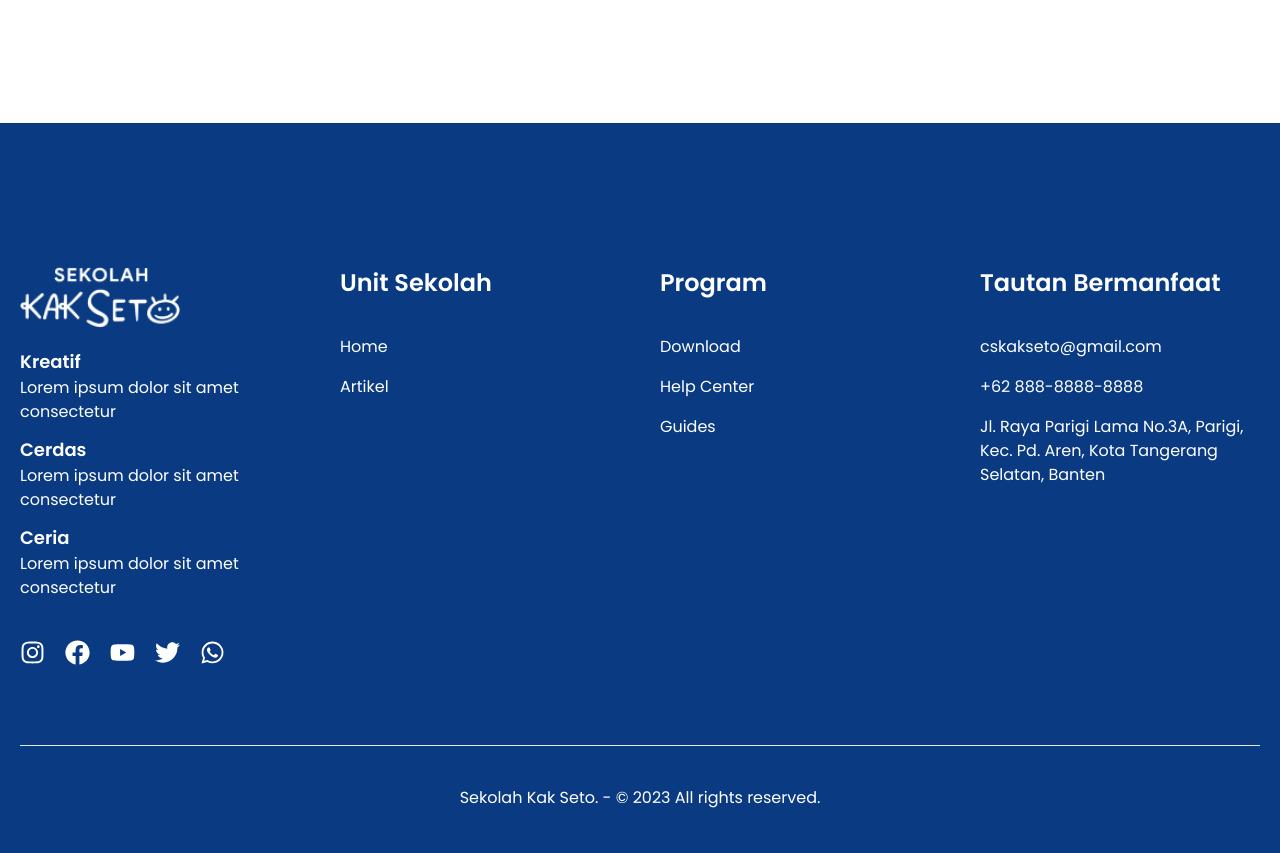
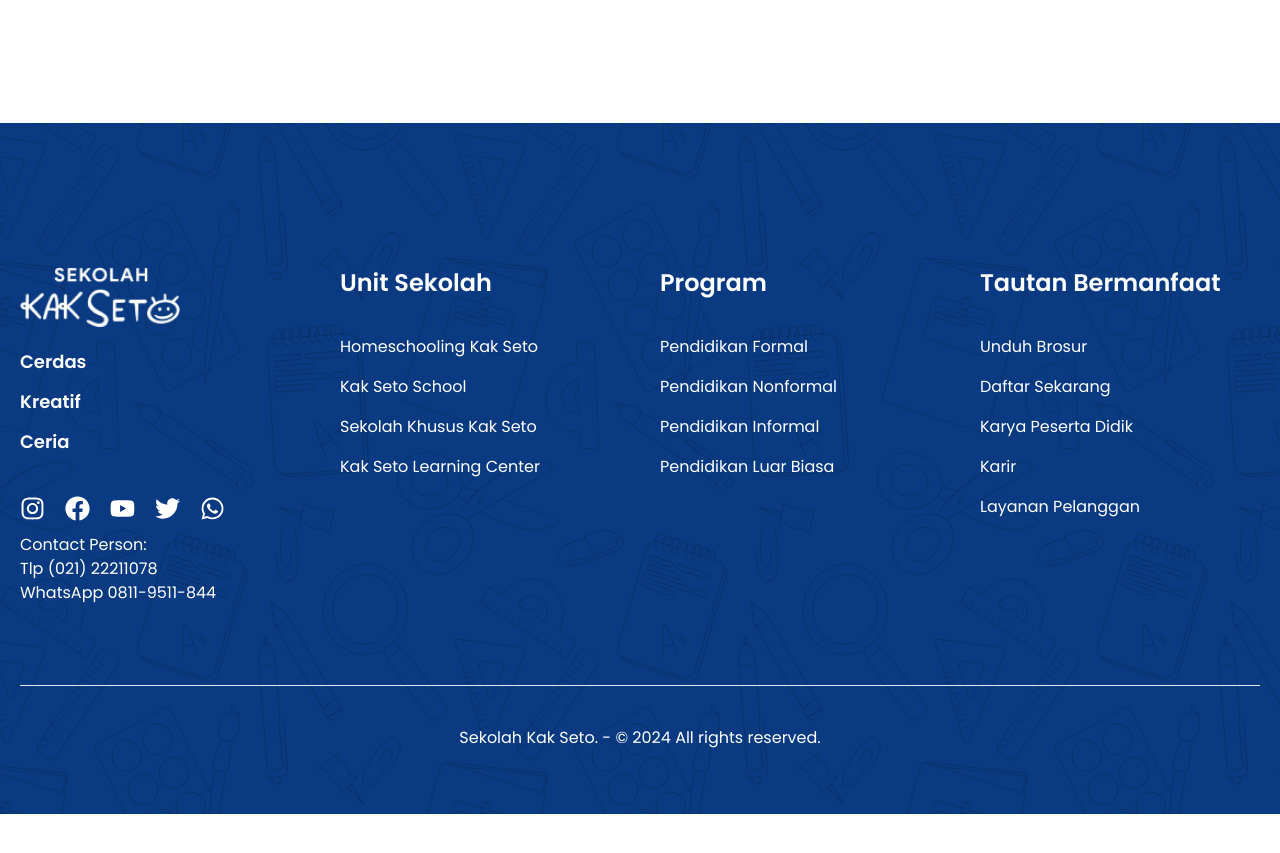
Before and after one commit to Ilyastesla/websks_fe, a React (Vite) app: page / in a window 1280 px wide. Shown: the part 1700-2553 px from the top of the page. After the commit the page ends 2514 px from the top, so only its background shows below. Built offline with nearby package versions, Linux system fonts and the light colour scheme.

Commit message:
Update footer & change scrollbar

```diff
--- a/src/components/organisms/Footer.jsx
+++ b/src/components/organisms/Footer.jsx
@@ -1,4 +1,3 @@
-import React from 'react';
 import LogoSKS from '../../assets/Logo-Sekolah-Kak-Seto-(White).png';
 import { FaWhatsapp } from 'react-icons/fa';
 import { FaTwitter } from 'react-icons/fa';
@@ -7,61 +6,80 @@
 import { FaInstagram } from 'react-icons/fa';
 
 const Footer = () => {
+  const currentDate = new Date();
+  const year = currentDate.getFullYear();
   return (
-    <div className="bg-biruPrimary py-16 mt-24 px-5">
+    <div className="bg-biruPrimary py-16 mt-24 px-5 pattern">
       <div className="container container-lg mx-auto text-white py-20">
         <div className="grid grid-cols-1 gap-10 md:grid-cols-2 lg:grid-cols-4 justify-between">
           <div className="flex flex-col gap-5">
             <img src={LogoSKS} alt="gambar" className="max-w-40 max-h-40" />
             <ul className="flex flex-col gap-3">
               <li>
-                <h3 className="text-lg font-semibold">Kreatif</h3>
-                <p>Lorem ipsum dolor sit amet consectetur</p>
+                <h3 className="text-lg font-semibold">Cerdas</h3>
               </li>
               <li>
-                <h3 className="text-lg font-semibold">Cerdas</h3>
-                <p>Lorem ipsum dolor sit amet consectetur</p>
+                <h3 className="text-lg font-semibold">Kreatif</h3>
               </li>
               <li>
                 <h3 className="text-lg font-semibold">Ceria</h3>
-                <p>Lorem ipsum dolor sit amet consectetur</p>
               </li>
               <li className="flex gap-5 mt-7">
-                <FaInstagram size={25}/>
-                <FaFacebook  size={25}/>
-                <FaYoutube   size={25}/>
-                <FaTwitter   size={25}/>
-                <FaWhatsapp  size={25}/>
+                <a href="">
+                  <FaInstagram size={25} className="hover:scale-110" />
+                </a>
+                <a href="">
+                  <FaFacebook size={25} className="hover:scale-110" />
+                </a>
+                <a href="">
+                  <FaYoutube size={25} className="hover:scale-110" />
+                </a>
+                <a href="">
+                  <FaTwitter size={25} className="hover:scale-110" />
+                </a>
+                <a href="">
+                  <FaWhatsapp size={25} className="hover:scale-110" />
+                </a>
+              </li>
+              <li>
+                <p>
+                  Contact Person: <br /> Tlp (021) 22211078 <br /> WhatsApp 0811-9511-844
+                </p>
               </li>
             </ul>
           </div>
           <div className="flex flex-col gap-5">
             <h2 className="text-2xl font-semibold mb-4">Unit Sekolah</h2>
-            <ul className="flex flex-col gap-4">
-              <li>Home</li>
-              <li>Artikel</li>
-            </ul>
+            <ol className="flex flex-col gap-4">
+              <li className="hover:text-biruSecondary">Homeschooling Kak Seto</li>
+              <li className="hover:text-biruSecondary">Kak Seto School</li>
+              <li className="hover:text-biruSecondary">Sekolah Khusus Kak Seto</li>
+              <li className="hover:text-biruSecondary">Kak Seto Learning Center</li>
+            </ol>
           </div>
           <div className="flex flex-col gap-5">
             <h2 className="text-2xl font-semibold mb-4">Program</h2>
-            <ul className="flex flex-col gap-4">
-              <li>Download</li>
-              <li>Help Center</li>
-              <li>Guides</li>
-            </ul>
+            <ol className="flex flex-col gap-4">
+              <li className="hover:text-biruSecondary">Pendidikan Formal</li>
+              <li className="hover:text-biruSecondary">Pendidikan Nonformal</li>
+              <li className="hover:text-biruSecondary">Pendidikan Informal</li>
+              <li className="hover:text-biruSecondary">Pendidikan Luar Biasa</li>
+            </ol>
           </div>
           <div className="flex flex-col gap-5">
             <h2 className="text-2xl font-semibold mb-4">Tautan Bermanfaat</h2>
-            <ul className="flex flex-col gap-4">
-              <li>cskakseto@gmail.com</li>
-              <li>+62 888-8888-8888</li>
-              <li>Jl. Raya Parigi Lama No.3A, Parigi, Kec. Pd. Aren, Kota Tangerang Selatan, Banten</li>
-            </ul>
+            <ol className="flex flex-col gap-4">
+              <li className="hover:text-biruSecondary">Unduh Brosur</li>
+              <li className="hover:text-biruSecondary">Daftar Sekarang</li>
+              <li className="hover:text-biruSecondary">Karya Peserta Didik</li>
+              <li className="hover:text-biruSecondary">Karir</li>
+              <li className="hover:text-biruSecondary">Layanan Pelanggan</li>
+            </ol>
           </div>
         </div>
       </div>
-      <div className='container container-lg text-center flex justify-center text-white pt-10 border-t'>
-        <p>Sekolah Kak Seto. - © 2023 All rights reserved.</p>
+      <div className="container container-lg text-center flex justify-center text-white pt-10 border-t mx-auto">
+        <p>Sekolah Kak Seto. - &copy; {year} All rights reserved.</p>
       </div>
     </div>
   );
--- a/src/components/organisms/Testimoni.jsx
+++ b/src/components/organisms/Testimoni.jsx
@@ -1,7 +1,7 @@
 import React from 'react';
 import CardTestimoni from './../molecules/CardTestimoni';
 import CardTutor from '../molecules/CardTutor';
-import CsVirtual from '../../../public/images/Content-CS-VIRTUAL-768x424.png';
+import CsVirtual from '/images/Content-CS-VIRTUAL-768x424.png';
 
 const dataTestimoni = [
   {
--- a/src/index.css
+++ b/src/index.css
@@ -14,11 +14,30 @@
 @tailwind components;
 @tailwind utilities;
 
+::-webkit-scrollbar {
+  width: 15px;
+}
+
+/* Track */
+::-webkit-scrollbar-track {
+  background: #b2b2b2b2;
+}
+
+/* Handle */
+::-webkit-scrollbar-thumb {
+  background: #5bacff;
+}
+
+/* Handle on hover */
+::-webkit-scrollbar-thumb:hover {
+  background: #5bacff;
+  opacity: 0.6;
+}
+
 .pattern {
   background-image: url('./assets/pattern/Pattern.svg');
   background-repeat: repeat; /* Gambar akan diulang di kedua sumbu (horizontal dan vertikal) */
 }
-
 
 .bgbiru {
   position: relative;
@@ -33,14 +52,13 @@
 .bgmerah {
   position: relative;
   overflow: hidden;
-    background:url('../src/assets/heropage2/bgmerah.svg');
+  background: url('../src/assets/heropage2/bgmerah.svg');
   background-size: auto;
   background-repeat: no-repeat;
   background-position: top center;
   width: 100%;
   height: 100vh;
 }
-
 
 .bgbirusecond {
   position: relative;
```
Also changed, not shown: src/assets/pattern/Pattern.svg. Lines whose indentation alone changed are shown as unchanged.
